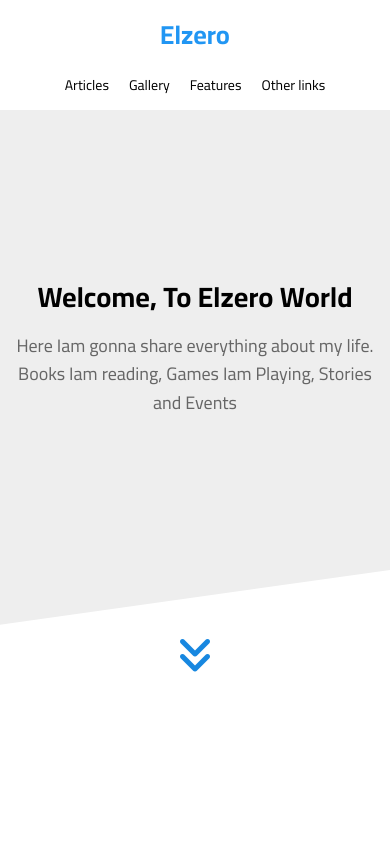
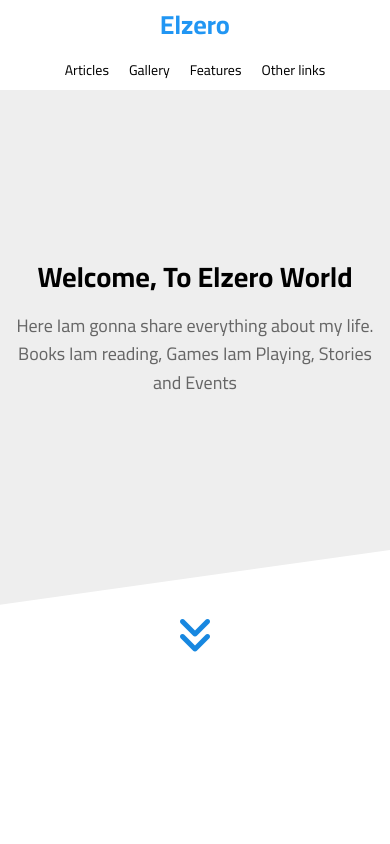
Before and after one commit to Bested101/Elzero-template-3, a plain HTML site: page index.html in a window 390 px wide. Shown: the top 844 px of the page. Drawn offline with Linux system fonts and the light colour scheme.

Commit message:
Add files via upload

```diff
--- a/css/Elzero.css
+++ b/css/Elzero.css
@@ -248,12 +248,12 @@ header .container:has(.nav>li:last-child:hover) .other{
   }
   .nav>li>a , .nav>li>span {
     padding:0 10px;
-    height: 50px;
-    line-height: 50px;
+    height: 40px;
+    line-height: 40px;
     font-size: 14px;
   }
   header .logo{
-    padding-bottom:10px ;
+    padding:10px 0 ;
   }
   .other ul{
     grid-template-columns: 1fr;
```
